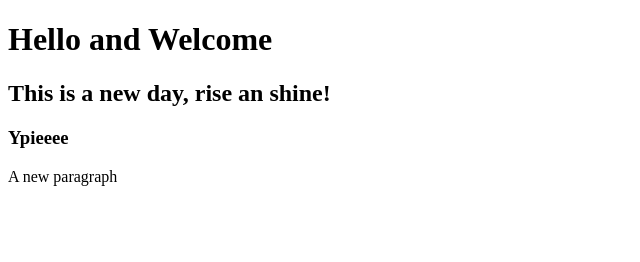
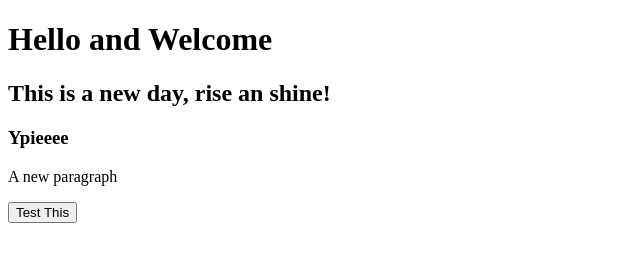
Before and after one commit to Emmanu31la/COURSERA-TRAINING, a plain HTML site: page home.html in a window 1280 px wide. Shown: the whole page, without its empty margins (0-640 px from the left). Drawn offline with Linux system fonts and the light colour scheme.

Commit message:
Added a button
Added a new button as a test of commit and push

```diff
--- a/home.html
+++ b/home.html
@@ -3,3 +3,4 @@
 <h2>This is a new day, rise an shine!</h2>
 <h3>Ypieeee</h3>
 <p>A new paragraph</p>
+<button>Test This</button>
```
